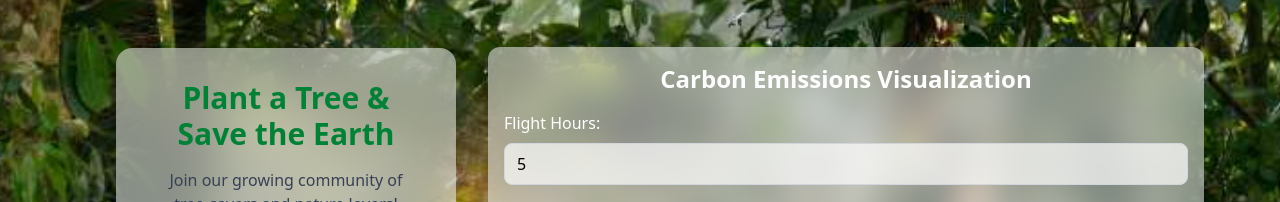
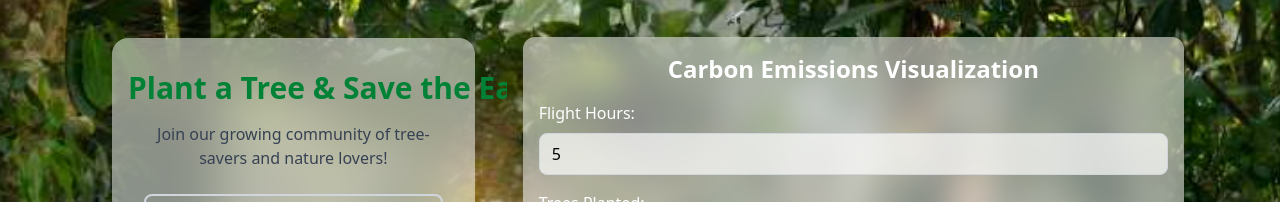
Before and after one commit to Aman-Pal07/plant, a React (Vite) app in the folder frontend/: page / in a window 1280 px wide. Shown: the part 161-363 px from the top of the page. Built offline with nearby package versions, Linux system fonts and the light colour scheme.

Commit message:
all chnges complete

```diff
--- a/frontend/src/App.jsx
+++ b/frontend/src/App.jsx
@@ -13,15 +13,15 @@ const App = () => {
       {/* Logo at the top center */}
       <Logo />
 
-      {/* Flex container for Register and CarbonEmissionChart side by side */}
-      <div className="flex w-full -xl mt-8 mr-30">
-        {/* Register on the left */}
-        <div className="w-1/3 ml-[10rem] ">
+      {/* Flex container for Register and CarbonEmissionChart */}
+      <div className="flex w-full mt-8 flex-col md:flex-row lg:mr-[10rem]">
+        {/* Register: Add margin-left on mobile only */}
+        <div className="w-full sm:ml-12 md:w-1/3 md:ml-[10rem]  ">
           <Register />
         </div>
 
-        {/* CarbonEmissionChart on the right */}
-        <div className="w-2/3 p-4 ">
+        {/* CarbonEmissionChart: Add margin-top on mobile only */}
+        <div className="w-full md:w-2/3 p-4 mt-[-17rem] sm:mt-12 sm:ml-0">
           <CarbonEmissionChart />
         </div>
       </div>
--- a/frontend/src/CarbonEmissionChart.jsx
+++ b/frontend/src/CarbonEmissionChart.jsx
@@ -59,7 +59,7 @@ const CarbonEmissionChart = () => {
   };
 
   return (
-    <div className="bg-gradient-to-r bg-white/50 p-4 rounded-xl shadow-xl w-full max-w-4xl mx-auto backdrop-blur-lg">
+    <div className="bg-gradient-to-r  mt-[-58px] bg-white/50 p-4 rounded-xl shadow-xl w-full max-w-4xl mx-auto backdrop-blur-lg">
       <h2 className="text-2xl font-semibold text-white text-center mb-4">
         Carbon Emissions Visualization
       </h2>
--- a/frontend/src/components/Register.jsx
+++ b/frontend/src/components/Register.jsx
@@ -201,20 +201,21 @@ const Register = () => {
   );
 
   return (
-    <div className="min-h-screen w-full h-[100vh] bg-cover bg-center overflow-x-hidden mt-[-15px]">
+    <div className="min-h-screen w-full h-[100vh] bg-cover bg-center overflow-x-hidden mt-[-25px]">
       {/* Optional overlay for darkening the background */}
       {/* <div className="absolute inset-0 bg-black opacity-40" /> */}
 
-      <div className="relative w-full min-h-screen flex flex-col items-center justify-start py-8 px-4">
+      <div className="relative w-full min-h-screen flex flex-col items-center justify-start py-8 px-4 sm:px-6 md:px-8">
         {popupMessage && renderPopup()}
 
         {showAnimation && !videoEnded ? (
           renderAnimation()
         ) : (
-          <div className="bg-white/50 backdrop-blur-xl rounded-xl h-[510px] sm:rounded-2xl p-4 sm:p-6 md:p-8 shadow-2xl w-full max-w-[95vw] sm:max-w-xl mx-auto">
-            <h2 className="text-lg sm:text-2xl md:text-3xl text-green-700 text-center mb-2 sm:mb-4 font-bold">
-              Plant a Tree &<br className="sm:hidden" /> Save the Earth
+          <div className="bg-white/50 backdrop-blur-xl rounded-xl lg:h-[32rem] sm:rounded-2xl p-4 sm:p-6 md:p-8 shadow-2xl w-full max-w-[95vw] sm:max-w-xl mx-auto">
+            <h2 className="text-lg sm:text-2xl md:text-3xl text-green-700 text-center mb-2 sm:mb-4 font-bold lg:ml-[-1rem] whitespace-nowrap">
+              Plant a Tree & Save the Earth
             </h2>
+
             <p className="text-center text-gray-700 mb-4 sm:mb-6 text-xs sm:text-sm md:text-base px-2">
               Join our growing community of tree-savers and nature lovers!
             </p>
```
